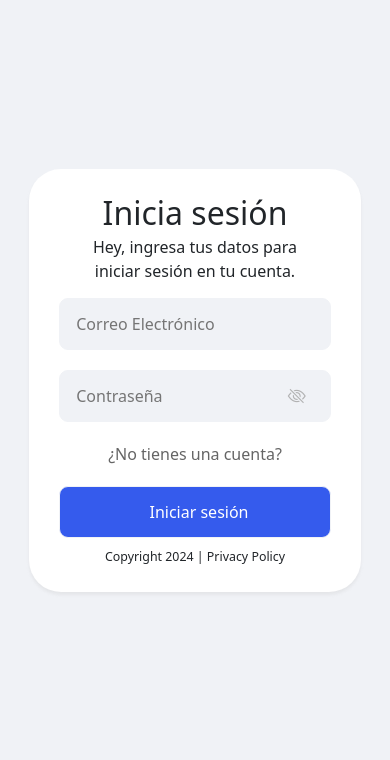
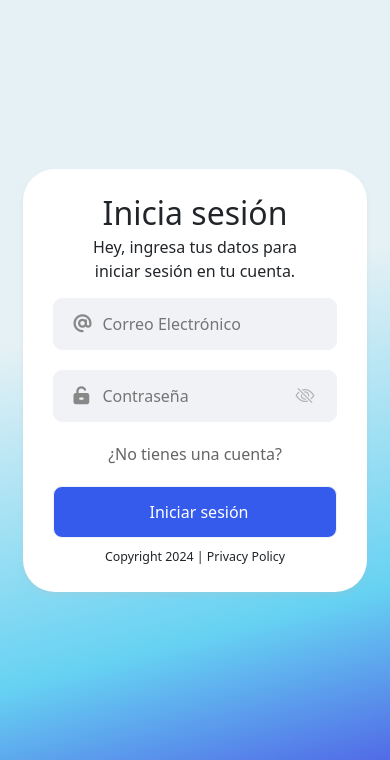
Before and after one commit to xEmmanuelCobax/proyecto-final-tiendadevanessa-master, a Flask app: page /auth/signin in a window 390 px wide. Shown: the part 84-844 px from the top of the page. Run offline with Flask 3, Linux system fonts and the light colour scheme; some libraries are stand-ins or nearby versions.

Commit message:
inicios responsive + iconos

```diff
--- a/src/static/css/inicio_sesion.css
+++ b/src/static/css/inicio_sesion.css
@@ -44,6 +44,33 @@
   margin: 0 auto;
   margin-top: -5px;
   margin-bottom: 5px;
+}
+
+/*Seccion de iconos*/
+.input-container {
+  position: relative;
+}
+
+.input-container input {
+  padding: 10px 10px 10px 40px;
+  /* Espacio para el ícono */
+}
+
+.input-container .icon {
+  position: absolute;
+  left: 20px;
+  top: 50%;
+  transform: translateY(-50%);
+  /* Centra el ícono verticalmente */
+  font-size: 18px;
+  color: #888;
+}
+
+/* Estilo del ícono del ojo */
+#eye-icon {
+  font-size: 19px;
+  left: -16px;
+  color: #aaaaaae3;
 }
 
 .form__input {
@@ -103,11 +130,7 @@
   cursor: pointer;
 }
 
-/* Estilo del ícono del ojo */
-#eye-icon {
-  font-size: 18px;
-  color: #aaaaaae3;
-}
+
 
 /*Seccion de las ilustraciones*/
 
@@ -157,17 +180,22 @@
 
 /*Moviles*/
 @media screen and (max-width:425px) {
+  .inicio__sesion {
+    background-color: rgba(182, 225, 244, 0.78);
+    background: linear-gradient(-15deg, rgba(62, 90, 228, 0.902), #4ccaf0da 20%, #e6f1f5 60%);
+  }
 
-  .wrapper-img{
+  .wrapper-img {
     flex-direction: column;
     height: 100%;
     /* background-color: red; */
   }
 
   .inicio__container {
-    width: 85%;
+    width: 88%;
     padding: 25px 30px;
     gap: 0;
+    box-shadow: 0 4px 5px 0px rgba(186, 185, 185, 0.202);
   }
 
   .inicio__titulo {
--- a/src/templates/auth/signin.html
+++ b/src/templates/auth/signin.html
@@ -2,9 +2,19 @@
 {% block title %} Sign In {% endblock%}
 
 {% block estilos %}
+<script src="https://kit.fontawesome.com/c04f55e6fc.js" crossorigin="anonymous"></script>
+
+
 <style>
   .navbar__principal {
     background-color: #f0f2f6;
+  }
+
+  @media screen and (max-width:425px) {
+    .navbar__principal {
+      background-color: #e6f1f5;
+
+    }
   }
 </style>
 {% endblock %}
@@ -25,6 +35,7 @@
 
         <!-- Formulario de correo -->
         <div class="input-container">
+          <i class="fas fa-at icon"></i>
           <input type="email" value="{{ email }}" class="form__input {% if email_not_found %}is-invalid{% endif %}"
             id="email" name="email" maxlength="40" placeholder="Correo Electrónico" data-bs-toggle="tooltip-bademail"
             data-bs-custom-class="custom-tooltip" required />
@@ -36,6 +47,7 @@
 
         <!-- Formulario de contraseña -->
         <div class="input-container">
+          <i class="fas fa-unlock-alt icon"></i>
           <input type="password" onpaste="return false;" class="form__input" id="password" name="password"
             data-bs-toggle="tooltip-badpassword" data-bs-custom-class="custom-tooltip"
             data-bs-title="{% if bad_password %}Contraseña invalida.{% endif %}" placeholder="Contraseña" required />
```
